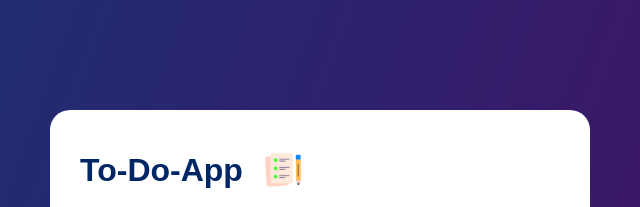
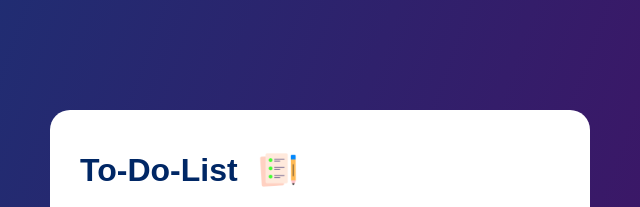
Before and after one commit to saikrishna-999/To-Do-List, a plain HTML site: page index.html in a window 1280 px wide. Shown: the top 207 px of the page, 320-960 px from the left. Drawn offline with Linux system fonts and the light colour scheme.

Commit message:
Add changes to index.html

```diff
--- a/index.html
+++ b/index.html
@@ -10,7 +10,7 @@
 <body>
     <div class="container">
         <div class="to-do-app">
-            <h1>To-Do-App<img src="images/icon.png" alt="icon"></h1>
+            <h1>To-Do-List<img src="images/icon.png" alt="icon"></h1>
             <div class="row">
                 <input type="text" id="input-box" placeholder="Add your text">
                 <button onclick="addTask()">Add</button>
```
